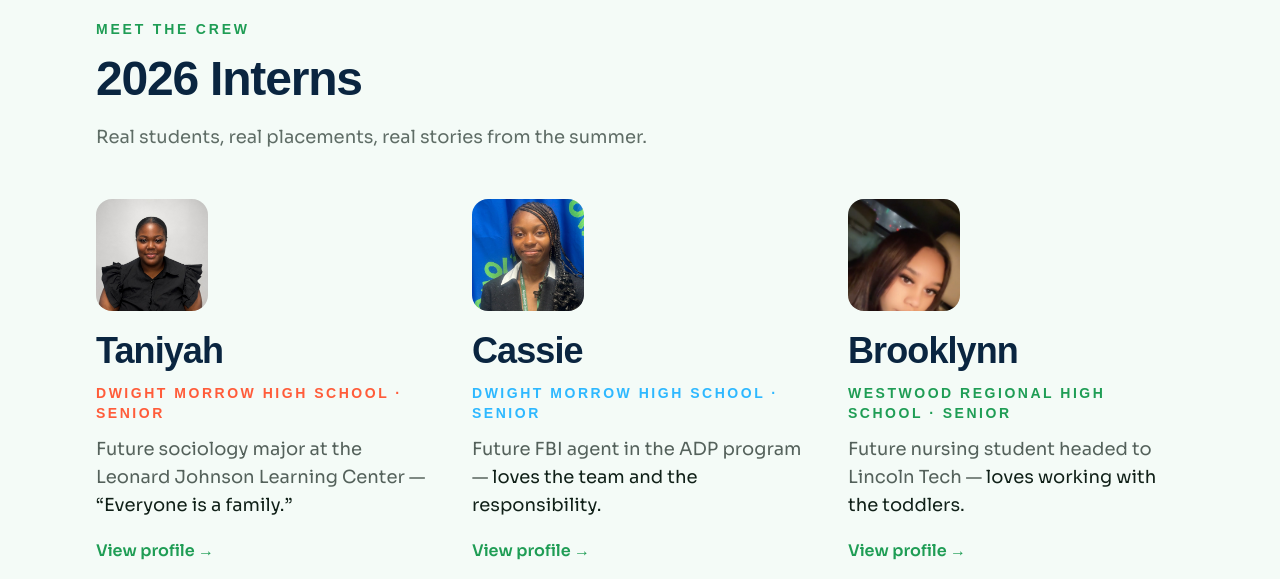
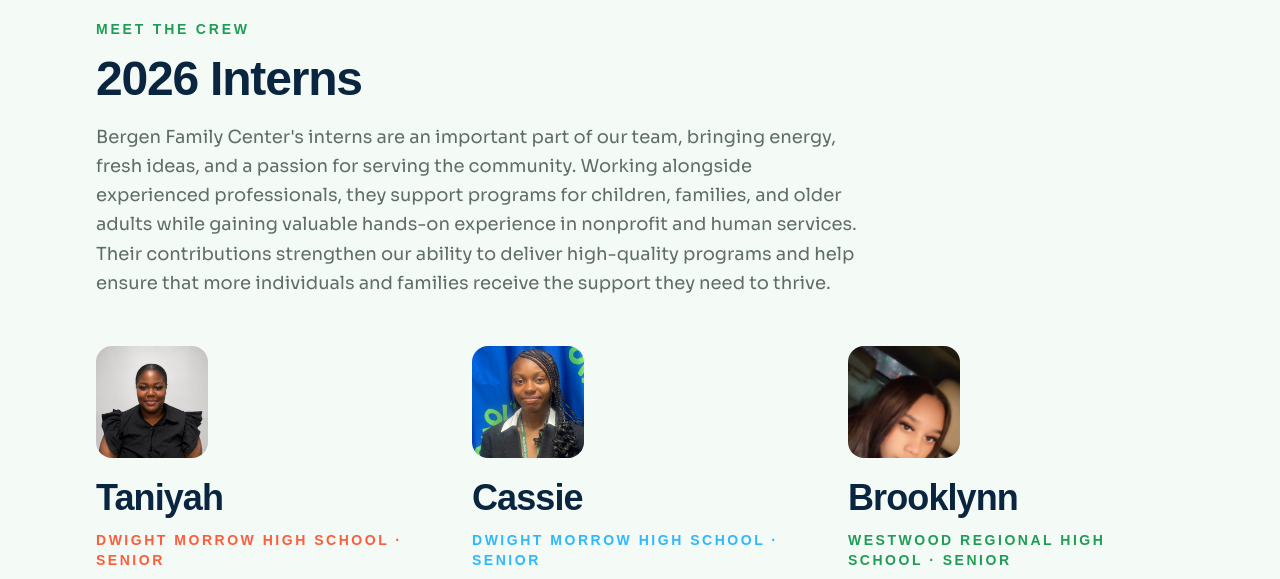
Before and after one commit to martinso2/BFC-Interns-2026, a website: page index.html in a window 1280 px wide. Shown: the part 1280-1859 px from the top of the page. Drawn offline with nearby package versions, Linux system fonts and the light colour scheme; a web font is replaced by a local one.

Commit message:
Enhance intern section in index.html with detailed description of Bergen Family Center's 2026 interns. Updated text to highlight their contributions and experiences, improving clarity and engagement.

```diff
--- a/index.html
+++ b/index.html
@@ -210,8 +210,13 @@
           <h2 class="reveal font-display mt-4 max-w-3xl text-4xl font-bold tracking-tight text-[#0a2540] sm:text-5xl">
             2026 Interns
           </h2>
-          <p class="reveal mt-5 max-w-xl text-lg text-ink/65">
-            Real students, real placements, real stories from the summer.
+          <p class="reveal mt-5 max-w-3xl text-lg leading-relaxed text-ink/65">
+            Bergen Family Center's interns are an important part of our team, bringing energy,
+            fresh ideas, and a passion for serving the community. Working alongside experienced
+            professionals, they support programs for children, families, and older adults while
+            gaining valuable hands-on experience in nonprofit and human services. Their
+            contributions strengthen our ability to deliver high-quality programs and help ensure
+            that more individuals and families receive the support they need to thrive.
           </p>
 
           <div class="mt-12 grid gap-12 md:grid-cols-2 lg:grid-cols-3 md:gap-10">
```
